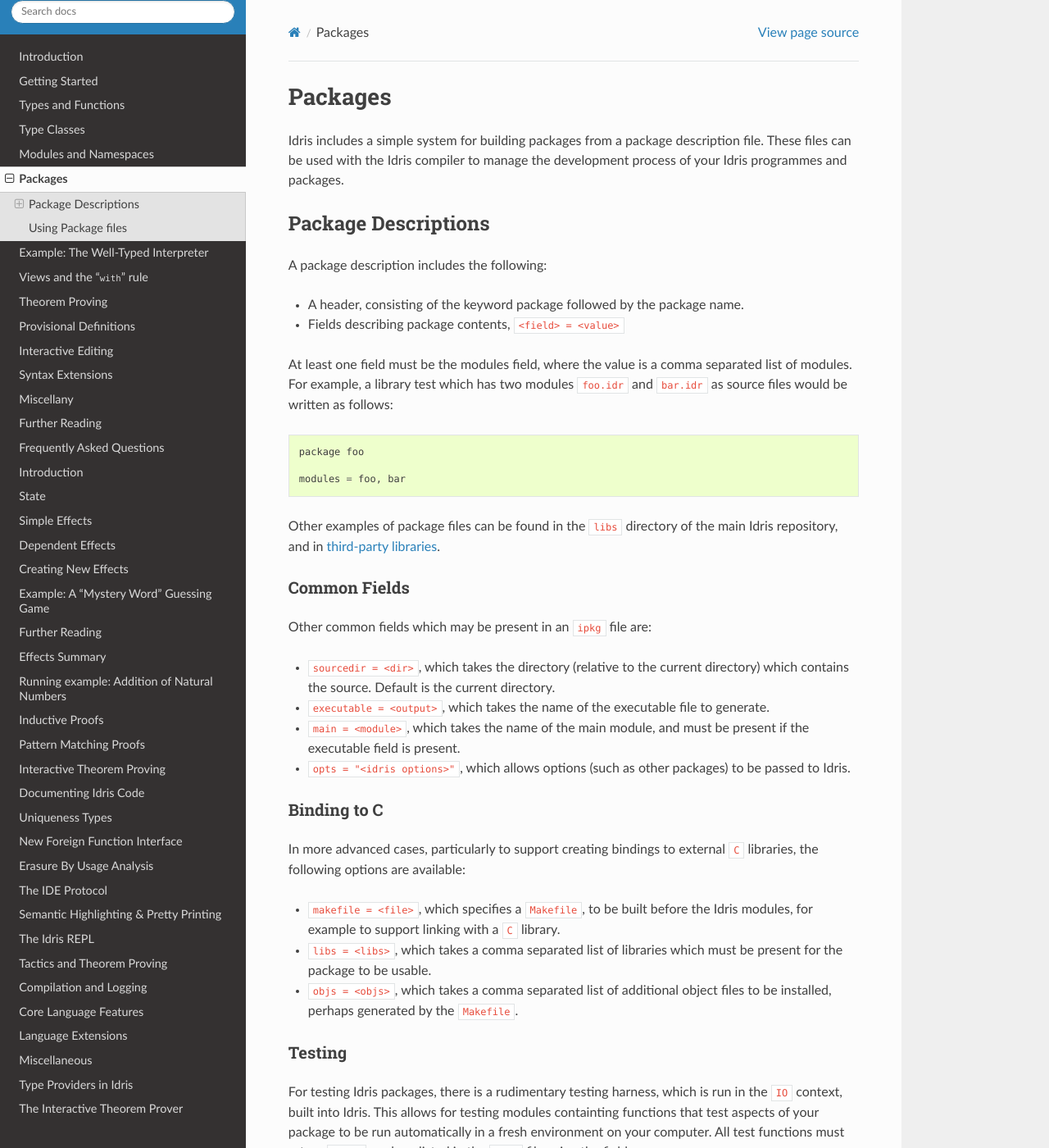
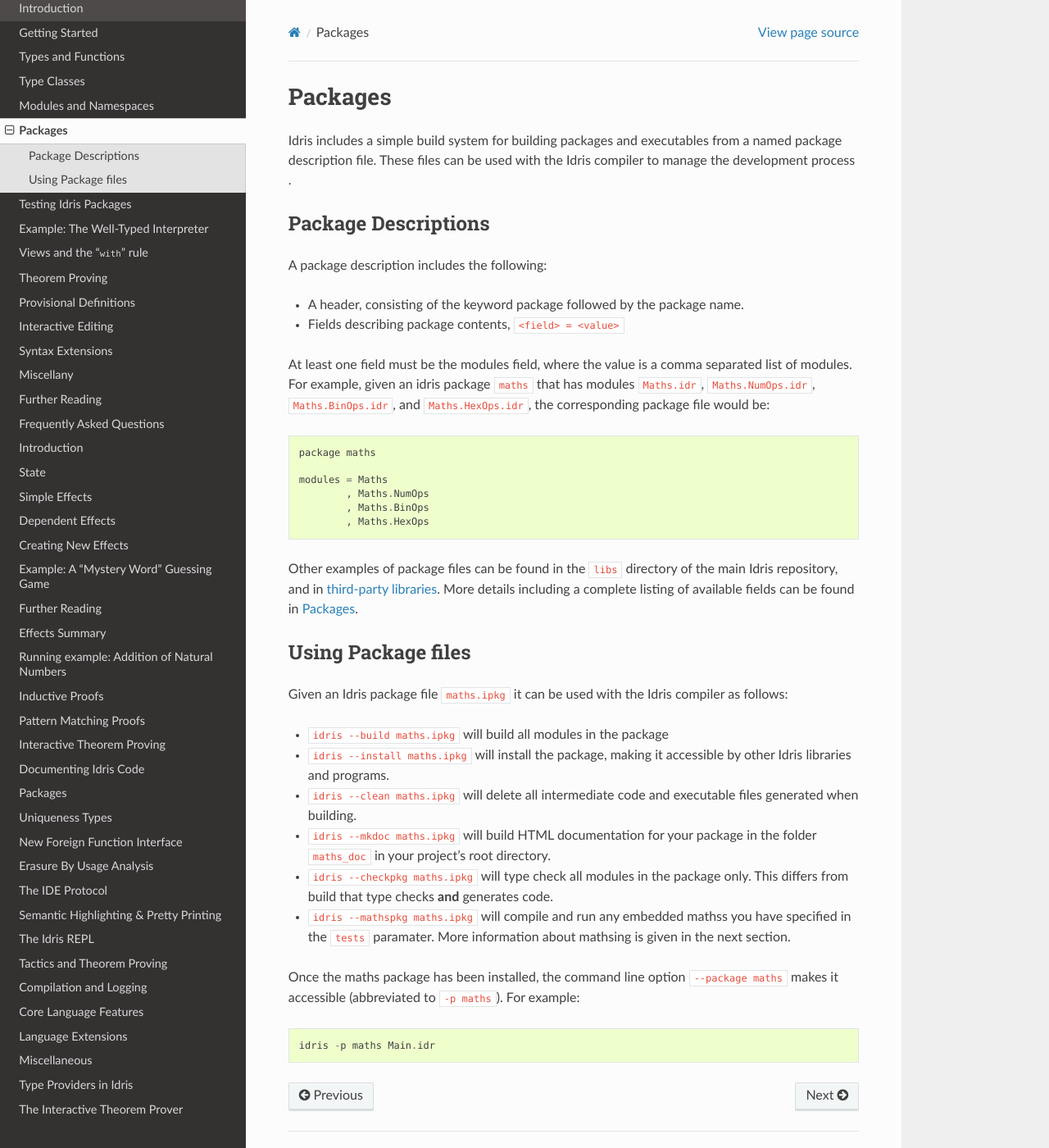
Before and after one commit to idris-lang/Idris-dev, a Sphinx documentation site: the page built from docs/tutorial/packages.rst, in a window 1280 px wide and 1400 px high. Shown: the whole window at 82% size. Built offline with Sphinx 7.4.7 and the Read the Docs theme 2.0.0, drawn with Linux system fonts in a browser that asks for light colours; formulas are drawn with MathJax 3; some of the changed text lies outside the part shown.

Commit message:
Updates
+ Moved package listings to reference manual.
+ Added compact package description to tutorial.
+ Added section on testing idris packages.

```diff
--- a/docs/index.rst
+++ b/docs/index.rst
@@ -39,6 +39,7 @@
    tutorial/classes
    tutorial/modules
    tutorial/packages
+   tutorial/testing
    tutorial/interp
    tutorial/views
    tutorial/theorems
@@ -101,6 +102,7 @@
    :maxdepth: 1
 
    reference/documenting
+   reference/packages
    reference/uniqueness-types
    reference/ffi
    reference/erasure
--- a/docs/reference/index.rst
+++ b/docs/reference/index.rst
@@ -21,6 +21,7 @@
    :maxdepth: 1
 
    documenting
+   packages
    uniqueness-types
    ffi
    erasure
--- /dev/null
+++ b/docs/reference/packages.rst
@@ -0,0 +1,101 @@
+.. _ref-sect-packages:
+
+********
+Packages
+********
+
+Idris includes a simple system for building packages from a
+package description file. These files can be used with the Idris
+compiler to manage the development process of your Idris
+programmes and packages.
+
+Package Descriptions
+====================
+
+A package description includes the following:
+
++ A header, consisting of the keyword package followed by the package name.
++ Fields describing package contents, ``<field> = <value>``
+
+At least one field must be the modules field, where the value is a
+comma separated list of modules.  For example, a library test which
+has two modules ``foo.idr`` and ``bar.idr`` as source files would be
+written as follows::
+
+    package foo
+
+    modules = foo, bar
+
+Other examples of package files can be found in the ``libs`` directory
+of the main Idris repository, and in `third-party libraries <https://github.com/idris-lang/Idris-dev/wiki/Libraries>`_.
+
+Common Fields
+-------------
+
+Other common fields which may be present in an ``ipkg`` file are:
+
++ ``sourcedir = <dir>``, which takes the directory (relative to the
+  current directory) which contains the source. Default is the current
+  directory.
+
++ ``executable = <output>``, which takes the name of the executable
+  file to generate.
+
++ ``main = <module>``, which takes the name of the main module, and
+  must be present if the executable field is present.
+
++ ``opts = "<idris options>"``, which allows options (such as other
+  packages) to be passed to Idris.
+
+Binding to C
+------------
+
+In more advanced cases, particularly to support creating bindings to
+external ``C`` libraries, the following options are available:
+
++ ``makefile = <file>``, which specifies a ``Makefile``, to be built
+  before the Idris modules, for example to support linking with a
+  ``C`` library.
+
++ ``libs = <libs>``, which takes a comma separated list of libraries
+  which must be present for the package to be usable.
+
++ ``objs = <objs>``, which takes a comma separated list of additional
+  object files to be installed, perhaps generated by the ``Makefile``.
+
+Testing
+--------
+
+For testing Idris packages there is a rudimentary testing harness, run in the ``IO`` context.
+The ``iPKG`` file is used to specify the functions used for testing.
+The following option is available:
+
++ ``tests = <test functions>``, which takes the qualified names of all test functions to be run.
+
+.. IMPORTANT::
+  The modules containing the test functions must also be added to the list of modules.
+
+Using Package files
+===================
+
+Given an Idris package file ``text.ipkg`` it can be used with the Idris compiler as follows:
+
++ ``idris --build test.ipkg`` will build all modules in the package
+
++ ``idris --install test.ipkg`` will install the package, making it
+  accessible by other Idris libraries and programs.
+
++ ``idris --clean test.ipkg`` will delete all intermediate code and
+  executable files generated when building.
+
++ ``idris --mkdoc test.ipkg`` will build HTML documentation for your package in the folder ``test_doc`` in your project's root directory.
+
++ ``idris --checkpkg test.ipkg`` will type check all modules in the package only. This differs from build that type checks **and** generates code.
+
++ ``idris --testpkg test.ipkg`` will compile and run any embedded tests you have specified in the ``tests`` paramater.
+
+Once the test package has been installed, the command line option
+``--package test`` makes it accessible (abbreviated to ``-p test``).
+For example::
+
+    idris -p test Main.idr
--- a/docs/tutorial/index.rst
+++ b/docs/tutorial/index.rst
@@ -24,6 +24,7 @@
    classes
    modules
    packages
+   testing
    interp
    views
    theorems
--- a/docs/tutorial/packages.rst
+++ b/docs/tutorial/packages.rst
@@ -1,13 +1,10 @@
-.. _sect-packages:
-
 ********
 Packages
 ********
 
-Idris includes a simple system for building packages from a
-package description file. These files can be used with the Idris
-compiler to manage the development process of your Idris
-programmes and packages.
+
+Idris includes a simple build system for building packages and executables from a named package description file.
+These files can be used with the Idris compiler to manage the development process .
 
 Package Descriptions
 ====================
@@ -18,84 +15,51 @@
 + Fields describing package contents, ``<field> = <value>``
 
 At least one field must be the modules field, where the value is a
-comma separated list of modules.  For example, a library test which
-has two modules ``foo.idr`` and ``bar.idr`` as source files would be
-written as follows::
+comma separated list of modules.  For example, given an idris package
+``maths`` that has modules ``Maths.idr``, ``Maths.NumOps.idr``,
+``Maths.BinOps.idr``, and ``Maths.HexOps.idr``, the corresponding
+package file would be::
 
-    package foo
+    package maths
 
-    modules = foo, bar
+    modules = Maths
+            , Maths.NumOps
+            , Maths.BinOps
+            , Maths.HexOps
+
 
 Other examples of package files can be found in the ``libs`` directory
 of the main Idris repository, and in `third-party libraries <https://github.com/idris-lang/Idris-dev/wiki/Libraries>`_.
+More details including a complete listing of available fields can be found in :ref:`ref-sect-packages`.
 
-Common Fields
--------------
-
-Other common fields which may be present in an ``ipkg`` file are:
-
-+ ``sourcedir = <dir>``, which takes the directory (relative to the
-  current directory) which contains the source. Default is the current
-  directory.
-
-+ ``executable = <output>``, which takes the name of the executable
-  file to generate.
-
-+ ``main = <module>``, which takes the name of the main module, and
-  must be present if the executable field is present.
-
-+ ``opts = "<idris options>"``, which allows options (such as other
-  packages) to be passed to Idris.
-
-Binding to C
-------------
-
-In more advanced cases, particularly to support creating bindings to
-external ``C`` libraries, the following options are available:
-
-+ ``makefile = <file>``, which specifies a ``Makefile``, to be built
-  before the Idris modules, for example to support linking with a
-  ``C`` library.
-
-+ ``libs = <libs>``, which takes a comma separated list of libraries
-  which must be present for the package to be usable.
-
-+ ``objs = <objs>``, which takes a comma separated list of additional
-  object files to be installed, perhaps generated by the ``Makefile``.
-
-Testing
---------
-
-For testing Idris packages, there is a rudimentary testing harness, which is run in the ``IO`` context, built into Idris.
-This allows for testing modules containting functions that test aspects of your package to be run automatically in a fresh environment on your computer.
-All test functions must return ``IO ()``, and are listed in the ``ipkg`` file using the field:
-
-+ ``tests = <test functions>``, which takes the qualified names of all test functions to be run.
-
-.. IMPORTANT::
-  The modules containing the test functions must also be added to the list of modules.
 
 Using Package files
 ===================
 
-Given an Idris package file ``text.ipkg`` it can be used with the Idris compiler as follows:
+Given an Idris package file ``maths.ipkg`` it can be used with the Idris compiler as follows:
 
-+ ``idris --build test.ipkg`` will build all modules in the package
++ ``idris --build maths.ipkg`` will build all modules in the package
 
-+ ``idris --install test.ipkg`` will install the package, making it
++ ``idris --install maths.ipkg`` will install the package, making it
   accessible by other Idris libraries and programs.
 
-+ ``idris --clean test.ipkg`` will delete all intermediate code and
++ ``idris --clean maths.ipkg`` will delete all intermediate code and
   executable files generated when building.
 
-+ ``idris --mkdoc test.ipkg`` will build HTML documentation for your package in the folder ``test_doc`` in your project's root directory.
++ ``idris --mkdoc maths.ipkg`` will build HTML documentation for your
+  package in the folder ``maths_doc`` in your project's root
+  directory.
 
-+ ``idris --checkpkg test.ipkg`` will type check all modules in the package only. This differs from build that type checks **and** generates code.
++ ``idris --checkpkg maths.ipkg`` will type check all modules in the
+  package only. This differs from build that type checks **and**
+  generates code.
 
-+ ``idris --testpkg test.ipkg`` will compile and run any embedded tests you have specified in the ``tests`` paramater.
++ ``idris --mathspkg maths.ipkg`` will compile and run any embedded
+  mathss you have specified in the ``tests`` paramater. More
+  information about mathsing is given in the next section.
 
-Once the test package has been installed, the command line option
-``--package test`` makes it accessible (abbreviated to ``-p test``).
+Once the maths package has been installed, the command line option
+``--package maths`` makes it accessible (abbreviated to ``-p maths``).
 For example::
 
-    idris -p test Main.idr
+    idris -p maths Main.idr
```
Also changed, not shown: docs/tutorial/testing.rst (added, +66 -0 lines).
